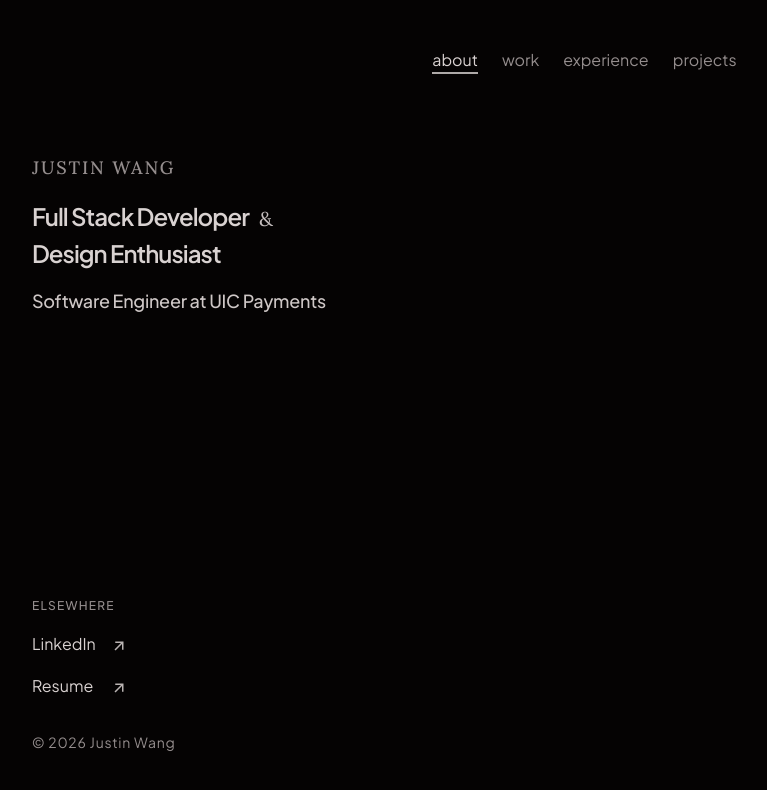
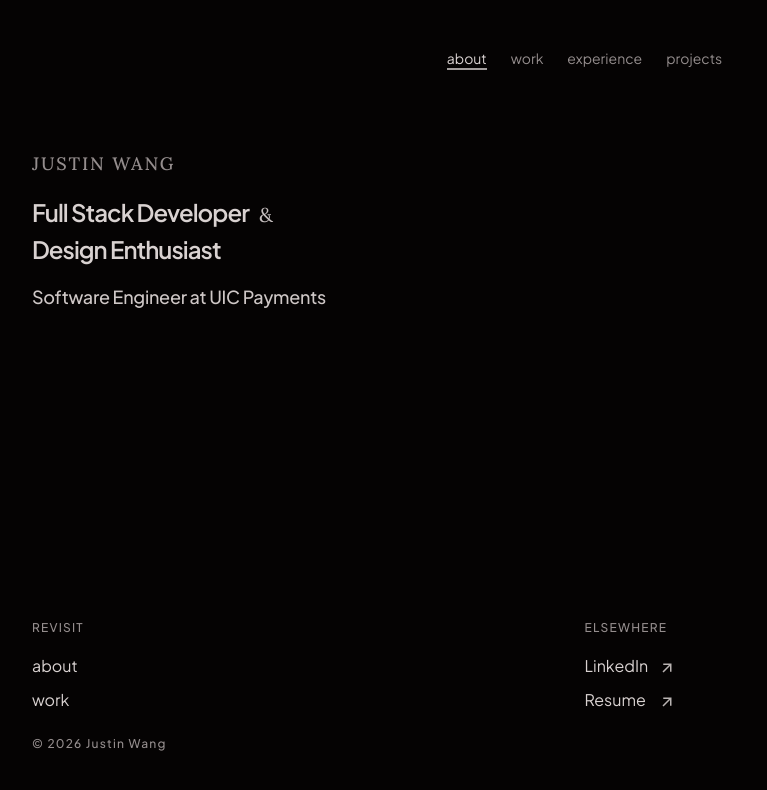
Before and after one commit to jwang9228/personal-site, a Next.js app: page / in a window 1280 px wide. Shown: the top 790 px of the page, without its empty margins (48-815 px from the left). Built offline with nearby package versions, Linux system fonts and the light colour scheme.

Commit message:
Finish footer component

```diff
--- a/src/app/components/Footer.jsx
+++ b/src/app/components/Footer.jsx
@@ -1,42 +1,55 @@
 import Link from 'next/link';
-import { GoArrowUpRight } from 'react-icons/go';
 import { RiArrowRightUpLine } from "react-icons/ri";
 
 export default function Footer() {
   const footerSections = [
-    // TODO: 'REVISIT' section
+    {
+      sectionLabel: 'REVISIT',
+      sectionLinks: [
+        {label: 'about', href: '/'},
+        {label: 'work', href: '/'}
+      ],
+      isExternal: false
+    },
     {
       sectionLabel: 'ELSEWHERE',
       sectionLinks: [
         {label: 'LinkedIn', href: 'https://www.linkedin.com/in/justin-n-wang/'},
         {label: 'Resume', href: '/experience/WangResume.pdf'}
-      ]
+      ],
+      isExternal: true
     }
   ];
 
   return (
     <footer className='flex flex-col gap-lg'>
-      <section className='flex gap-lg'>
+      <section className='flex'>
         {footerSections.map(footerSection => (
-          <section key={footerSection.sectionLabel} className='flex flex-col gap-base'>
+          <section key={footerSection.sectionLabel} className='flex flex-col gap-base w-1/2'>
             <span className='text-xs text-primary-muted'>{footerSection.sectionLabel}</span>
-            <nav className='flex flex-col gap-base w-24'>
+            <nav className='flex flex-col gap-sm w-fit'>
               {footerSection.sectionLinks.map(link => (
                 <Link
-                  key={link.href}
+                  key={link.label}
                   href={link.href}
-                  target='_blank' rel='noopener noreferrer'
-                  className='flex justify-between items-center w-full'
+                  target={footerSection.isExternal ? '_blank' : undefined}
+                  rel={footerSection.isExternal ? 'noopener noreferrer' : undefined}
+                  className='group flex justify-between items-center w-full gap-sm'
                 >
-                  {link.label}
-                  <RiArrowRightUpLine className='translate-y-xxs text-lg text-primary/85'/>
+                  <p className='text-primary group-hover:text-accent transition-colors duration-300'>
+                    {link.label}
+                  </p>
+                  {footerSection.isExternal &&
+                    <RiArrowRightUpLine className='translate-y-xxs text-lg
+                      text-primary/85 group-hover:text-accent/85 transition-colors duration-300'/>
+                  }
                 </Link>
               ))}
             </nav>
           </section>
         ))}
       </section>
-      <span className='text-sm text-primary-muted mt-sm'>
+      <span className='text-xs text-primary-muted'>
         &copy; 2026 Justin Wang
       </span>
     </footer>
--- a/src/app/components/Header.jsx
+++ b/src/app/components/HeaderNav.jsx
@@ -2,7 +2,7 @@ import { useState, useEffect } from 'react';
 import { usePathname } from 'next/navigation';
 import Link from 'next/link';
 
-export default function Header() {
+export default function HeaderNav() {
   const pathname = usePathname();
   const [activeTab, setActiveTab] = useState(pathname === '/'
     ? 'about'
@@ -30,7 +30,7 @@ export default function Header() {
           key={tab.label}
           href={tab.href}
           onClick={() => setActiveTab(tab.label)}
-          className={`group transition-colors duration-300
+          className={`group transition-colors duration-300 text-sm
             ${activeTab === tab.label ? 'text-primary' : 'text-primary-muted hover:text-primary'}`
           }
         >
@@ -38,7 +38,7 @@ export default function Header() {
           <span
             className={`block h-0.5 transition-all duration-300 ease-out
               ${activeTab === tab.label
-                ? 'max-w-full bg-primary/80'
+                ? 'max-w-full bg-primary/75'
                 : 'max-w-0 bg-primary-muted group-hover:max-w-full'
               }`}
           />
--- a/src/app/components/RootLayout.jsx
+++ b/src/app/components/RootLayout.jsx
@@ -1,12 +1,12 @@
 'use client';
 
-import Header from './Header';
+import HeaderNav from './HeaderNav';
 import Footer from './Footer';
 
 export default function RootLayout({children}) {
   return (
     <div className='layout-root'>
-      <Header />
+      <HeaderNav />
       <main className='layout-children'>
         {children}
       </main>
--- a/src/app/components/about/About.jsx
+++ b/src/app/components/about/About.jsx
@@ -1,46 +1,4 @@
-'use client'
-
-import { useState, useEffect } from 'react';
-import { AiOutlineGithub } from 'react-icons/ai';
-import { CiMail, CiLinkedin } from 'react-icons/ci';
-import Link from 'next/link';
-import FadeContent from '../utils/FadeContent';
-import Hobbies from './hobbies/Hobbies';
-
 export default function About() {
-  const [isMobile, setIsMobile] = useState(false);
-  const [mounted, setMounted] = useState(false);
-
-  // renders the 'about' section socials icons + hyperlinks
-  const socials = [
-    {
-      icon: <CiMail className='size-6.5 tablet:size-7.5 laptop:size-8.5 scale-y-125' />,
-      href: 'mailto:jwang.srv1@gmail.com'
-    },
-    {
-      icon: <CiLinkedin className='size-7.5 tablet:size-8.5 laptop:size-9.5' />,
-      href: 'https://www.linkedin.com/in/justin-n-wang/'
-    },
-    {
-      icon: <AiOutlineGithub className='size-6.5 tablet:size-7.5 laptop:size-8.5' />,
-      href: 'https://github.com/jwang9228/'
-    }
-  ];
-
-  useEffect(() => {
-    setMounted(true);
-
-    const handleWindowResize = () => {
-      setIsMobile(window.innerWidth < 1024);
-    };
-
-    handleWindowResize();
-    window.addEventListener('resize', handleWindowResize);
-    return () => window.removeEventListener('resize', handleWindowResize);
-  }, []);
-
-  if (!mounted) return null;
-
   return (
     <main className='flex flex-col'>
       <header className='flex flex-col gap-base'>
@@ -54,52 +12,6 @@ export default function About() {
         </section>
         <h2 className='text-lg text-primary/95'>Software Engineer at UIC Payments</h2>
       </header>
-      {/*
-      <header className='flex flex-col gap-y-0.5 tablet:gap-y-1.5 laptop:gap-y-2.5'>
-        <FadeContent delay={500} duration={100}>
-          <h1 className='inline-block overflow-hidden
-            text-3xl tablet:text-4xl font-medium'
-          >
-            <span className='block pb-0.5 tablet:pb-1 desktop:pb-1.5
-              animate-wipe [clip-path:inset(0_100%_0_0)]
-              [animation-delay:0.5s] [animation-duration:0.3s]'>
-              Justin Wang
-            </span>
-          </h1>
-        </FadeContent>
-        <FadeContent delay={550} duration={100}>
-          <h2 className='inline-block overflow-hidden
-            text-lg tablet:text-xl laptop:text-2xl text-zinc-200'
-          >
-            <span className='block pb-0.5 tablet:pb-1 desktop:pb-1.5
-              animate-wipe [clip-path:inset(0_100%_0_0)]
-              [animation-delay:0.8s] [animation-duration:0.3s]'>
-              Full Stack Developer & Software Engineer at UIC Payments
-            </span>
-          </h2>
-        </FadeContent>
-      </header>
-      <section className='flex flex-col laptop:flex-row laptop:justify-between gap-y-8'>
-        <FadeContent
-          delay={1900} duration={500}
-          className='flex flex-col laptop:w-1/2 desktop:w-1/4 gap-y-8'
-        >
-          <h4 className='flex items-center gap-x-4.5 tablet:gap-x-5 laptop:gap-x-5.5
-            my-1.5 tablet:my-2'>
-            {socials.map((social, i) => (
-              <Link key={i} href={social.href} target='_blank' rel='noopener noreferrer'>
-                {social.icon}
-              </Link>
-            ))}
-          </h4>
-        </FadeContent>
-        <FadeContent
-          delay={isMobile ? 2150 : 1925} duration={isMobile ? 700 : 525}
-          className='w-full laptop:w-1/2 desktop:w-3/4'>
-          <Hobbies />
-        </FadeContent>
-      </section>
-      */}
     </main>
   )
 }
--- a/src/app/globals.css
+++ b/src/app/globals.css
@@ -30,7 +30,7 @@
   font-size: 0.875rem;
   font-weight: 400;
   line-height: 1.5;
-  letter-spacing: 0.05em;
+  letter-spacing: 0em;
 }
 
 @utility text-base {
@@ -61,10 +61,6 @@
   letter-spacing: -0.04em;
 }
 
-@utility text-glow {
-  text-shadow: 0 0 10px var(--color-accent);
-}
-
 /* Margins and Spacing */
 @theme {
   --spacing-xxs: 0.125rem;
@@ -72,6 +68,7 @@
   --spacing-sm: 0.625rem;
   --spacing-base: 1.125rem;
   --spacing-lg: 1.5rem;
+  --spacing-xl: 2rem;
 }
 
 /* Fonts */
@@ -86,7 +83,7 @@
   --color-primary: oklch(0.87 0.008 25);
   --color-primary-muted: oklch(0.65 0.008 25);
   --color-disabled: oklch(0.38 0.008 25);
-  --color-accent: oklch(0.78 0.17 65);
+  --color-accent: oklch(0.76 0.06 55);
 }
 
 /* Application layout margins */
--- a/src/app/page.jsx
+++ b/src/app/page.jsx
@@ -1,7 +1,7 @@
 import About from './components/about/About';
 
 export const metadata = {
-  title: 'About',
+  title: 'About | Justin Wang',
   description: "Justin Wang's personal information, with a brief showcase of hobbies and interests."
 };
 
```
